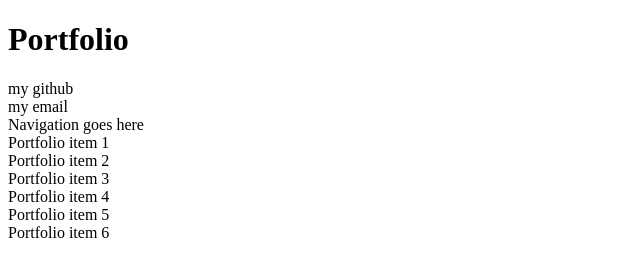
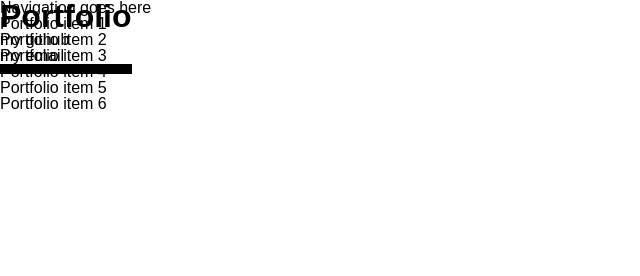
Before and after one commit to jvbridge/portfolio-03-2022, a plain HTML site: page index.html in a window 1280 px wide. Shown: the whole page, without its empty margins (0-640 px from the left). Drawn offline with Linux system fonts and the light colour scheme.

Commit message:
properly linked stylesheet

```diff
--- a/assets/css/styles.css
+++ b/assets/css/styles.css
@@ -0,0 +1,17 @@
+/* variables */
+:root {
+    --background: black;
+}
+
+header footer {
+    height: 60px;
+    width: 100%;
+    line-height: 60px;
+    background-color: #266150;
+}
+
+
+header {
+    position: fixed;
+    border-bottom: 10px solid black;
+  }
--- a/index.html
+++ b/index.html
@@ -1,8 +1,8 @@
 <!DOCTYPE html>
 <html lang="en">
   <head>
-    <link rel="stylesheet" src="./assets/css/reset.css" />
-    <link rel="stylesheet" src="./assets/css/styles.css" />
+    <link rel="stylesheet" href="./assets/css/reset.css" />
+    <link rel="stylesheet" href="./assets/css/styles.css" />
   </head>
   <body>
     <header>
```
